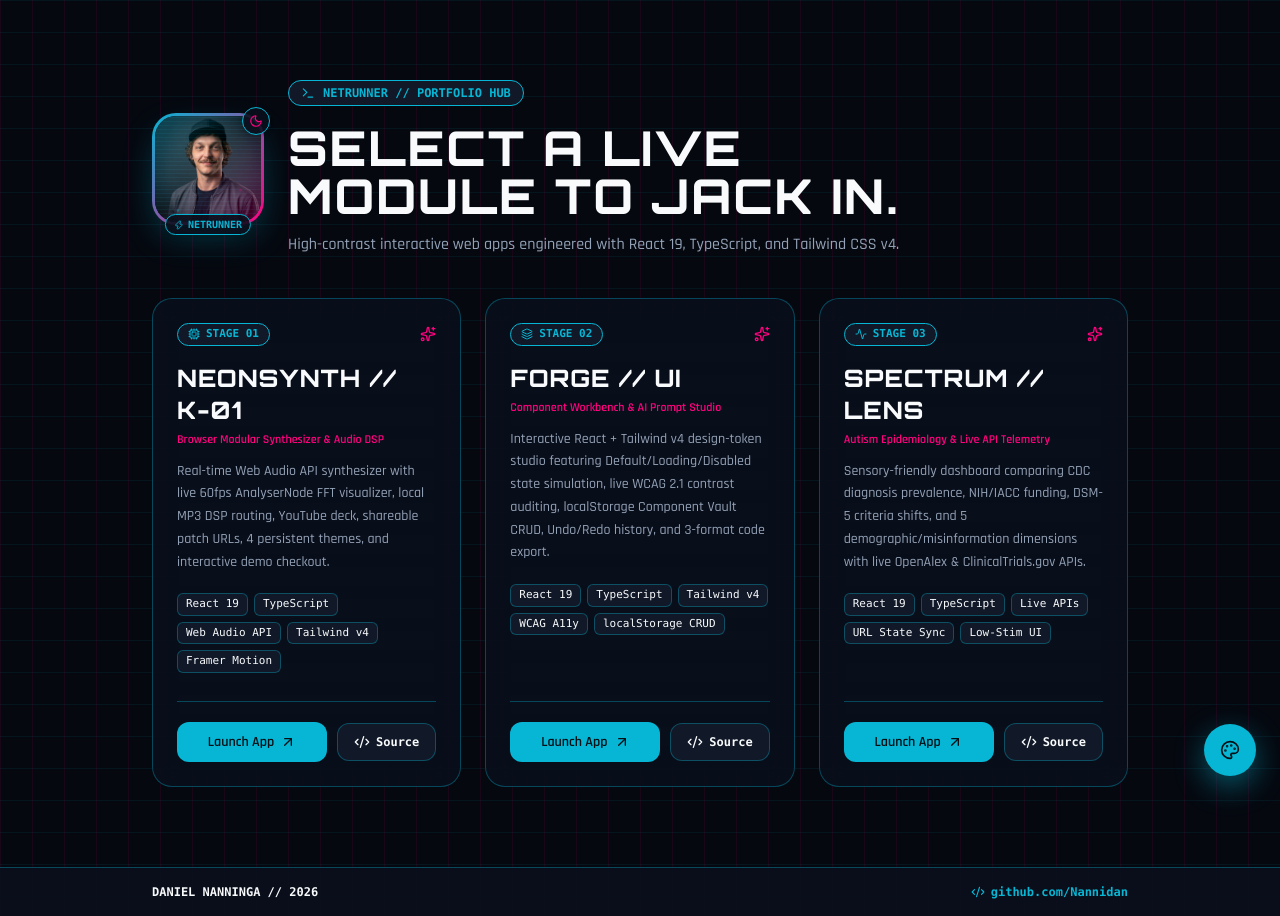
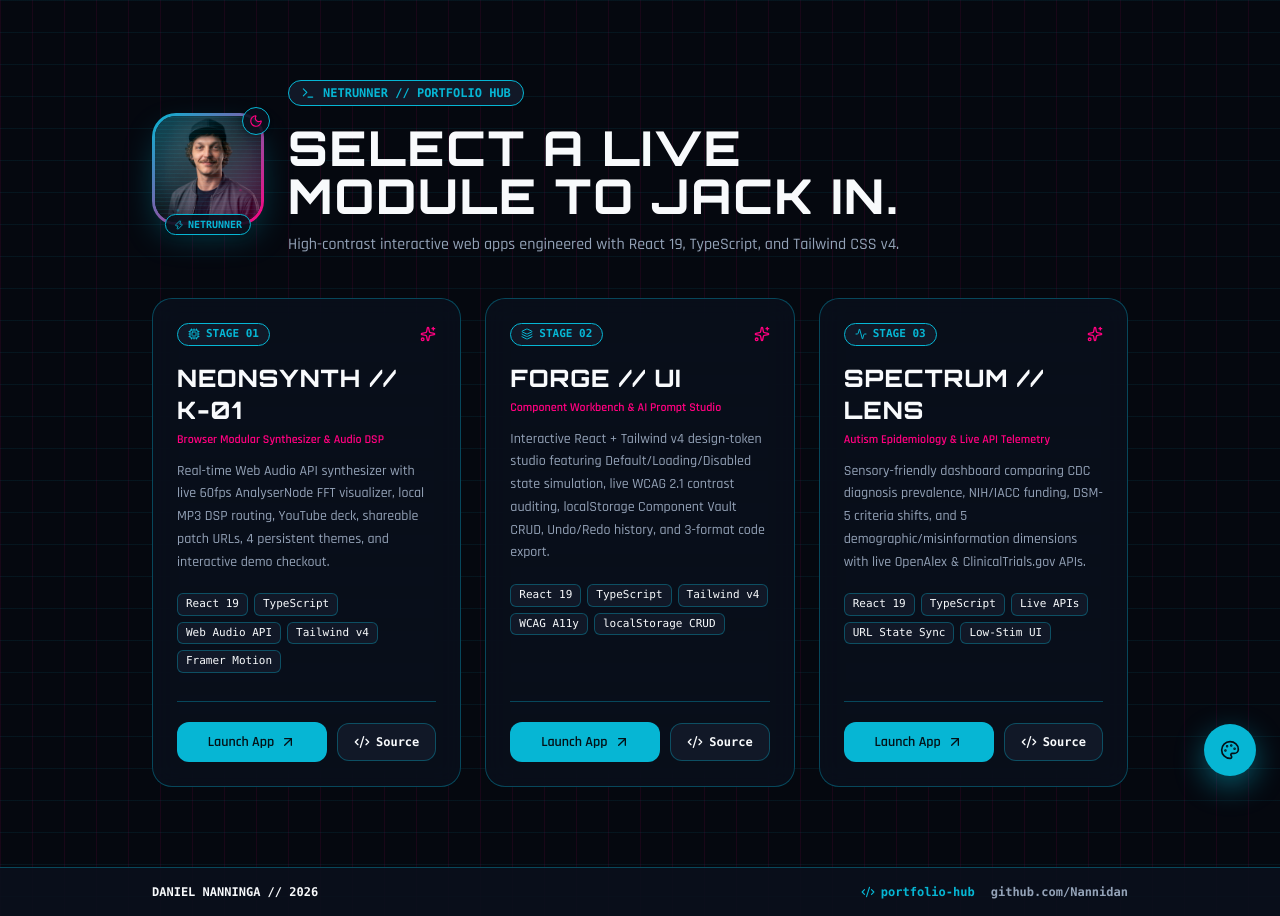
Before and after one commit to Nannidan/portfolio-hub, a React (Vite) app: page / in a window 1280 px wide. Built offline with nearby package versions, Linux system fonts and the light colour scheme.

Commit message:
fix: add direct portfolio-hub GitHub repo link in footer

```diff
--- a/src/App.tsx
+++ b/src/App.tsx
@@ -280,16 +280,27 @@ export default function App() {
           <span className="font-mono font-semibold" style={{ color: 'var(--ink)' }}>
             DANIEL NANNINGA // 2026
           </span>
+          <div className="flex flex-wrap items-center gap-4">
             <a
-            href="https://github.com/Nannidan"
+              href="https://github.com/Nannidan/portfolio-hub"
               target="_blank"
               rel="noopener noreferrer"
               className="inline-flex items-center gap-1.5 font-mono font-semibold transition-opacity hover:opacity-80"
               style={{ color: 'var(--accent)' }}
             >
               <Code2 className="h-3.5 w-3.5" />
+              portfolio-hub
+            </a>
+            <a
+              href="https://github.com/Nannidan"
+              target="_blank"
+              rel="noopener noreferrer"
+              className="inline-flex items-center gap-1.5 font-mono font-semibold transition-opacity hover:opacity-80"
+              style={{ color: 'var(--muted)' }}
+            >
               github.com/Nannidan
             </a>
+          </div>
         </div>
       </footer>
 
```
Lines whose indentation alone changed are shown as unchanged.
